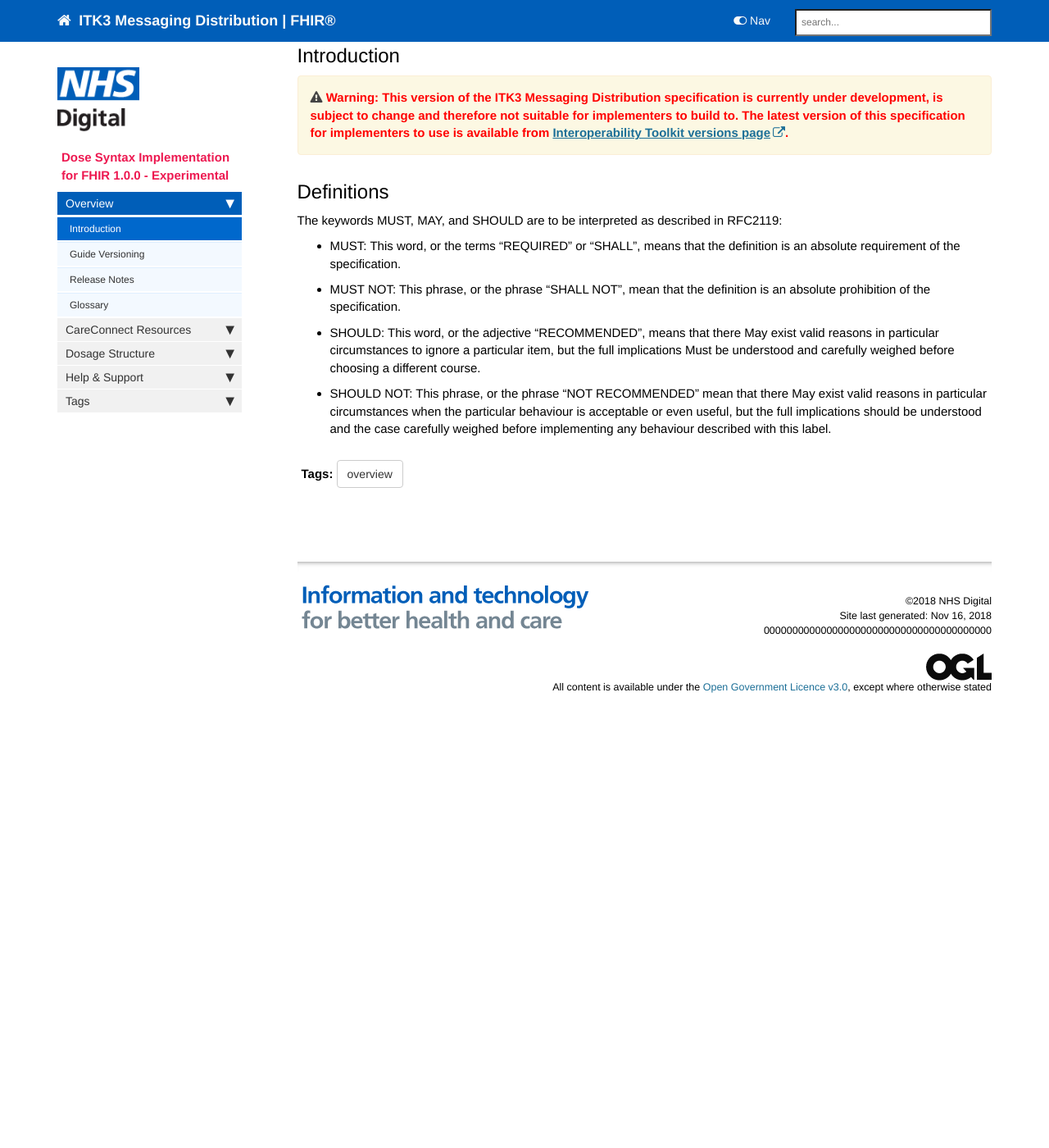
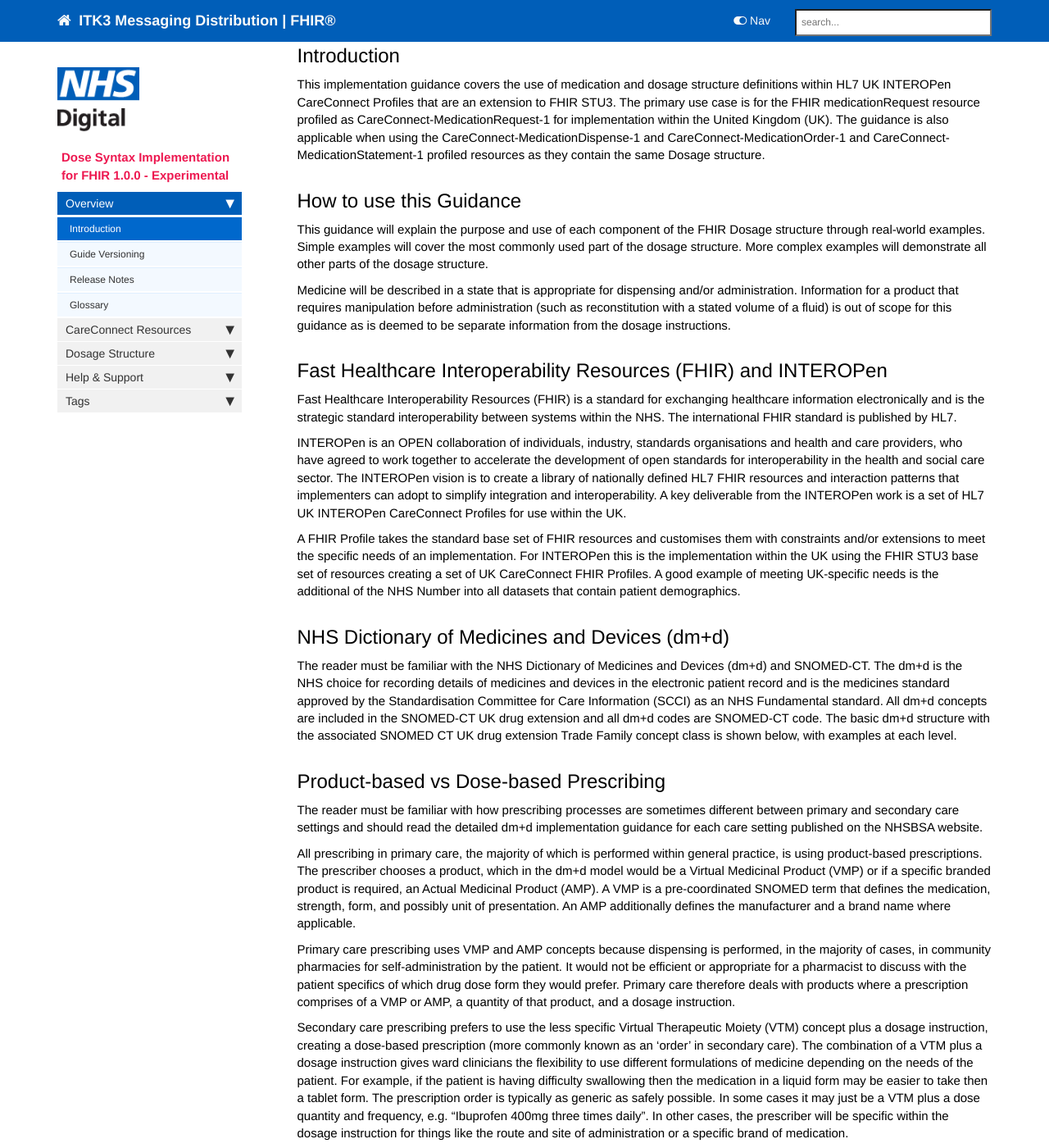
Before and after one commit to nhsconnect/Dose-Syntax-Implementation, a Jekyll site: the page built from index.md, in a window 1280 px wide and 1400 px high, scrolled down 204 px. Shown: the whole window at 82% size. Built offline with Jekyll 4.4.1, drawn with Linux system fonts in a browser that asks for light colours; nearby versions of some CDN libraries; comment, search, counter and statistics services are not loaded; before the commit the page ends 1111 px from its top, so only the background shows below that; some of the changed text lies outside the part shown.

Commit message:
Add files via upload

```diff
--- a/index.md
+++ b/index.md
@@ -1,24 +1,45 @@
 ---
-title: Introduction to Dose Syntax Implementation for FHIR
+title: FHIR Dose Syntax Implementation Guidance
 keywords: homepage
 tags: [overview]
 sidebar: overview_sidebar
 permalink: index.html
 toc: false
-summary: A brief introduction xxxxx
+summary: Use of the Dosage structure within CareConnect Profiles
 ---
 
 ## Introduction ##
 
+This implementation guidance covers the use of medication and dosage structure definitions within HL7 UK INTEROPen CareConnect Profiles that are an extension to FHIR STU3. The primary use case is for the FHIR medicationRequest resource profiled as CareConnect-MedicationRequest-1 for implementation within the United Kingdom (UK). The guidance is also applicable when using the CareConnect-MedicationDispense-1 and CareConnect-MedicationOrder-1 and CareConnect-MedicationStatement-1 profiled resources as they contain the same Dosage structure.
 
-{% include custom/versions_warning.html %}
+## How to use this Guidance ##
 
+This guidance will explain the purpose and use of each component of the FHIR Dosage structure through real-world examples. Simple examples will cover the most commonly used part of the dosage structure. More complex examples will demonstrate all other parts of the dosage structure.
 
+Medicine will be described in a state that is appropriate for dispensing and/or administration. Information for a product that requires manipulation before administration (such as reconstitution with a stated volume of a fluid) is out of scope for this guidance as is deemed to be separate information from the dosage instructions.
 
-## Definitions ##
-The keywords MUST, MAY, and SHOULD are to be interpreted as described in RFC2119:
+## Fast Healthcare Interoperability Resources (FHIR) and INTEROPen ##
 
-* MUST: This word, or the terms "REQUIRED" or "SHALL", means that the definition is an absolute requirement of the specification.
-* MUST NOT: This phrase, or the phrase "SHALL NOT", mean that the definition is an absolute prohibition of the specification.
-* SHOULD: This word, or the adjective "RECOMMENDED", means that there May exist valid reasons in particular circumstances to ignore a particular item, but the full implications Must be understood and carefully weighed before choosing a different course.
-* SHOULD NOT: This phrase, or the phrase "NOT RECOMMENDED" mean that there May exist valid reasons in particular circumstances when the particular behaviour is acceptable or even useful, but the full implications should be understood and the case carefully weighed before implementing any behaviour described with this label.
+Fast Healthcare Interoperability Resources (FHIR) is a standard for exchanging healthcare information electronically and is the strategic standard interoperability between systems within the NHS. The international FHIR standard is published by HL7.
+
+INTEROPen is an OPEN collaboration of individuals, industry, standards organisations and health and care providers, who have agreed to work together to accelerate the development of open standards for interoperability in the health and social care sector. The INTEROPen vision is to create a library of nationally defined HL7 FHIR resources and interaction patterns that implementers can adopt to simplify integration and interoperability. A key deliverable from the INTEROPen work is a set of HL7 UK INTEROPen CareConnect Profiles for use within the UK.
+
+A FHIR Profile takes the standard base set of FHIR resources and customises them with constraints and/or extensions to meet the specific needs of an implementation. For INTEROPen this is the implementation within the UK using the FHIR STU3 base set of resources creating a set of UK CareConnect FHIR Profiles. A good example of meeting UK-specific needs is the additional of the NHS Number into all datasets that contain patient demographics.
+
+## NHS Dictionary of Medicines and Devices (dm+d) ##
+
+The reader must be familiar with the NHS Dictionary of Medicines and Devices (dm+d) and SNOMED-CT. The dm+d is the NHS choice for recording details of medicines and devices in the electronic patient record and is the medicines standard approved by the Standardisation Committee for Care Information (SCCI) as an NHS Fundamental standard. All dm+d concepts are included in the SNOMED-CT UK drug extension and all dm+d codes are SNOMED-CT code. The basic dm+d structure with the associated SNOMED CT UK drug extension Trade Family concept class is shown below, with examples at each level.
+
+## Product-based vs Dose-based Prescribing ##
+
+The reader must be familiar with how prescribing processes are sometimes different between primary and secondary care settings and should read the detailed dm+d implementation guidance for each care setting published on the NHSBSA website.
+
+All prescribing in primary care, the majority of which is performed within general practice, is using product-based prescriptions. The prescriber chooses a product, which in the dm+d model would be a Virtual Medicinal Product (VMP) or if a specific branded product is required, an Actual Medicinal Product (AMP). A VMP is a pre-coordinated SNOMED term that defines the medication, strength, form, and possibly unit of presentation. An AMP additionally defines the manufacturer and a brand name where applicable.
+
+Primary care prescribing uses VMP and AMP concepts because dispensing is performed, in the majority of cases, in community pharmacies for self-administration by the patient. It would not be efficient or appropriate for a pharmacist to discuss with the patient specifics of which drug dose form they would prefer. Primary care therefore deals with products where a prescription comprises of a VMP or AMP, a quantity of that product, and a dosage instruction.
+
+Secondary care prescribing prefers to use the less specific Virtual Therapeutic Moiety (VTM) concept plus a dosage instruction, creating a dose-based prescription (more commonly known as an 'order' in secondary care). The combination of a VTM plus a dosage instruction gives ward clinicians the flexibility to use different formulations of medicine depending on the needs of the patient. For example, if the patient is having difficulty swallowing then the medication in a liquid form may be easier to take then a tablet form. The prescription order is typically as generic as safely possible. In some cases it may just be a VTM plus a dose quantity and frequency, e.g. "Ibuprofen 400mg three times daily". In other cases, the prescriber will be specific within the dosage instruction for things like the route and site of administration or a specific brand of medication.
+
+Both care settings would benefit from having a structured way to record dosage instructions, but it becomes essential when medicines information is shared between care settings to reduce the need for human intervention and improve patient safety. Examples of this are the identification of current medication on hospital admission or to share changes in on-going medication back to the patient's GP following hospital discharge. Today, without an implemented dose structure, clinicians in both care settings need to convert between product-based and dose-based instructions. The few occasions when human error occurs during this conversion process can lead to significant patient harm. It is here where clinical software systems that understand structured dosage instructions can support the clinician. A dose-based instruction can be mapped to VMPs or AMPs for pharmacy stock picking lists or repeat prescribing by general practice. A product-based repeat prescription can be converted into a dose-based instruction for continued medicines administration while the patient is in hospital care.
+
+Additionally, the growing demand for patient-facing applications to support medicines compliance can benefit from having structured dosage instructions as these can be used to trigger alerts and notifications to patients when it is time to take or reorder medication. It would also be possible for devices and machines that perform medicines administration, e.g. hospital infusion machines, to be automatically set-up to deliver the rate of medicine required or alert the clinician if incorrectly user-programmed (i.e. too fast or too slow).
```
